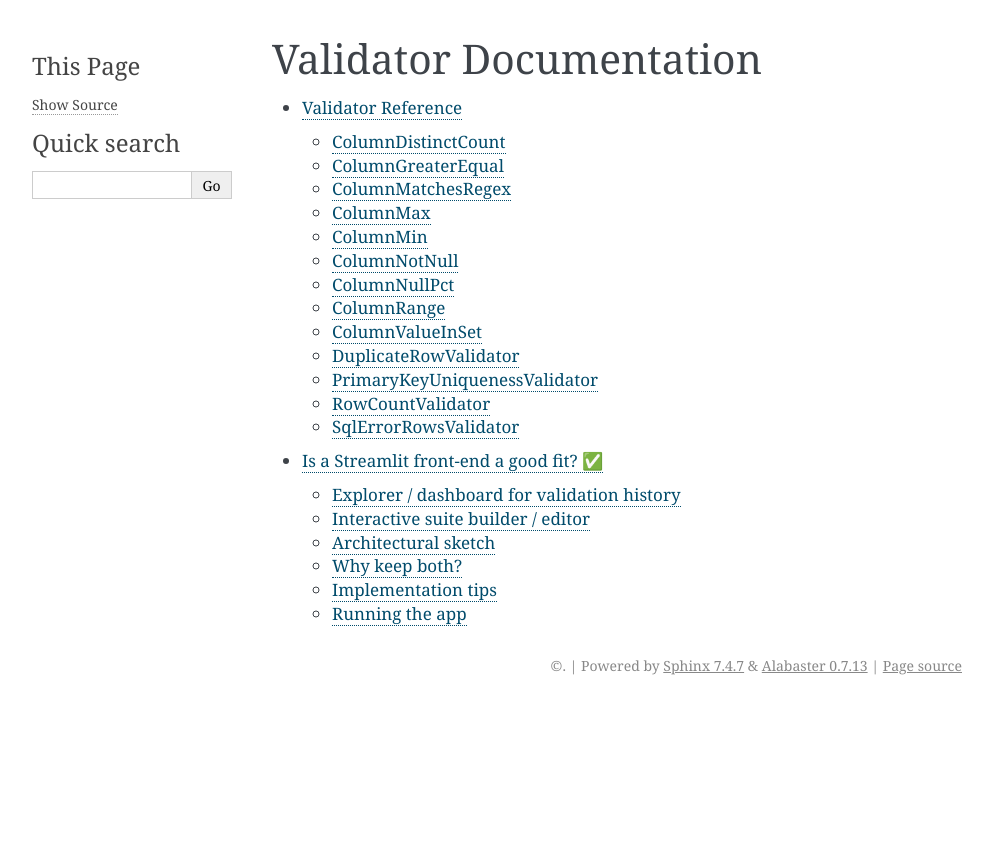
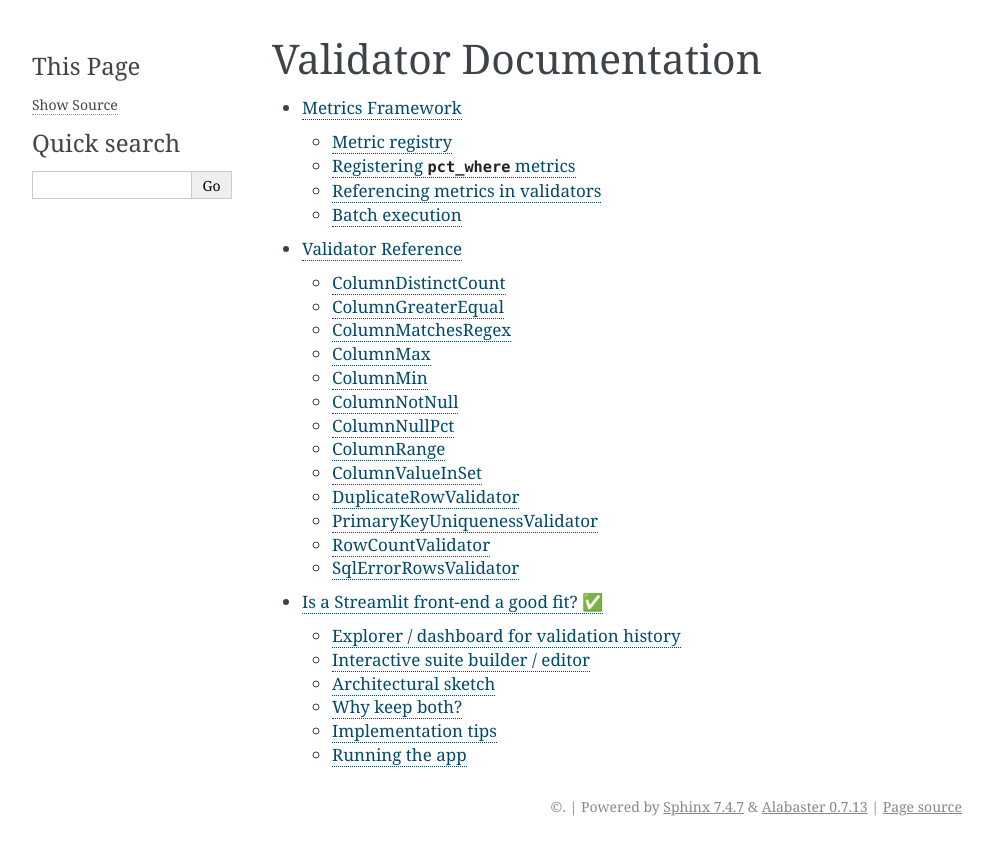
Before and after one commit to Tysony1982/validator, a Sphinx documentation site: the page built from docs/index.rst, in a window 1280 px wide. Shown: the top 855 px of the page, without its empty margins (148-1141 px from the left). Built offline with Sphinx 7.4.7, drawn with Linux system fonts in a browser that asks for light colours; some of the changed lines change nothing that is shown.

Commit message:
docs: add metrics registry guide

```diff
--- a/docs/index.rst
+++ b/docs/index.rst
@@ -4,5 +4,6 @@ Validator Documentation
 .. toctree::
    :maxdepth: 2
 
+   metrics
    validators
    streamlit
--- /dev/null
+++ b/docs/metrics.rst
@@ -0,0 +1,81 @@
+Metrics Framework
+=================
+
+The :mod:`src.expectations.metrics` package provides a small framework for
+building and executing metric expressions against a database.  Metrics are
+registered globally and can then be referenced by validators or composed into
+batch queries.
+
+Metric registry
+---------------
+
+The module :mod:`src.expectations.metrics.registry` exposes a thread‑safe
+registry keyed by short metric names.  Builders are ordinary callables that
+receive one or more column names and return a
+:class:`sqlglot.expressions.Expression`.
+
+.. code-block:: python
+
+    from sqlglot import exp
+    from src.expectations.metrics.registry import register_metric
+
+    @register_metric("avg_length")
+    def average_length(column: str) -> exp.Expression:
+        return exp.Avg(this=exp.Length(this=exp.column(column)))
+
+The decorator stores the builder in the registry so it can later be retrieved
+with :func:`get_metric` or used by validators.  The project ships with a small
+set of built‑in metrics such as ``null_pct``, ``distinct_cnt`` and ``row_cnt``.
+
+Registering ``pct_where`` metrics
+---------------------------------
+
+A convenience helper is available for metrics that compute the percentage of
+rows matching a predicate.  :func:`register_pct_where` takes a metric key and a
+SQL predicate and registers a builder that divides the count of matching rows by
+the total row count.
+
+.. code-block:: python
+
+    from src.expectations.metrics.registry import register_pct_where
+
+    # percentage of rows where status = 'active'
+    register_pct_where("active_pct", "status = 'active'")
+
+    # later …
+    builder = get_metric("active_pct")
+    builder("status").sql()  # -> SUM(CASE WHEN ...) / COUNT(*)
+
+Referencing metrics in validators
+---------------------------------
+
+Column validators typically subclass
+:class:`src.expectations.validators.column.ColumnMetricValidator`.  They point to
+a metric via the ``_metric_key`` attribute and interpret the resulting value.
+
+.. code-block:: python
+
+    from src.expectations.validators.column import ColumnMetricValidator
+
+    class ColumnActivePct(ColumnMetricValidator):
+        _metric_key = "active_pct"
+
+        def interpret(self, value) -> bool:
+            self.active_pct = float(value)
+            return self.active_pct > 0.95
+
+Batch execution
+---------------
+
+The :mod:`src.expectations.metrics.batch_builder` module groups many metric
+requests into a single SQL query.  Each :class:`MetricRequest` specifies a
+metric name, the target column and an alias.  :class:`MetricBatchBuilder` looks
+up each metric in the registry and constructs one ``SELECT`` statement:
+
+.. code-block:: python
+
+    from src.expectations.metrics.batch_builder import MetricBatchBuilder, MetricRequest
+
+    requests = [MetricRequest(column="id", metric="row_cnt", alias="r")]
+    sql = MetricBatchBuilder(table="users", requests=requests).sql()
+    # SELECT COUNT(*) AS r FROM users
```
